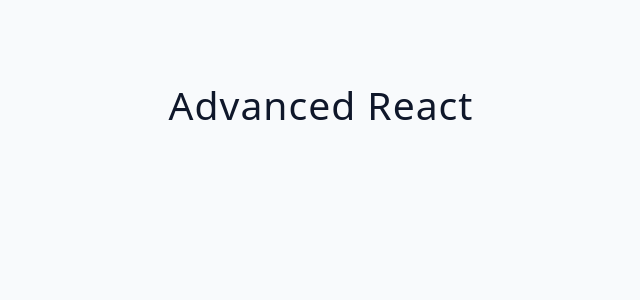
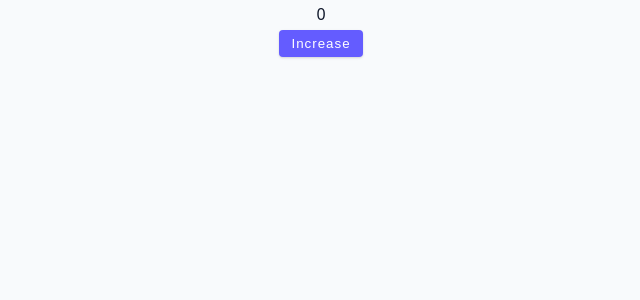
Before and after one commit to rupamsutar/advanced-react-by-john-smilga, a React (Vite) app: page / in a window 1280 px wide. Shown: the top 300 px of the page, without its empty margins (319-959 px from the left). Built offline with nearby package versions, Linux system fonts and the light colour scheme.

Commit message:
Challenge 1

```diff
--- a/src/App.jsx
+++ b/src/App.jsx
@@ -1,7 +1,10 @@
+import Starter from "./tutorial/01-useState/starter/01-error-example";
+
+
 function App() {
   return (
-    <div className='container'>
-      <h2>Advanced React</h2>
+    <div className="wrapper">
+      <Starter />
     </div>
   );
 }
--- a/src/index.css
+++ b/src/index.css
@@ -338,3 +338,9 @@
   text-transform: capitalize;
   display: inline-block;
 }
+
+
+.wrapper {
+  text-align: center;
+
+}
--- a/src/tutorial/01-useState/starter/01-error-example.jsx
+++ b/src/tutorial/01-useState/starter/01-error-example.jsx
@@ -1,5 +1,20 @@
+
+
 const ErrorExample = () => {
-  return <h2>useState error example</h2>;
+
+  let count = 0;
+
+  const clickHandler = () => {
+    count++;
+    console.log(count);
+  }
+
+  return (
+    <>
+    <div className="">{count}</div>
+    <button className="btn" onClick={clickHandler}>Increase</button>
+    </>
+  )
 };
 
 export default ErrorExample;
```
Also changed, not shown: 1 other file (tests, documents, lock files or other folders).
